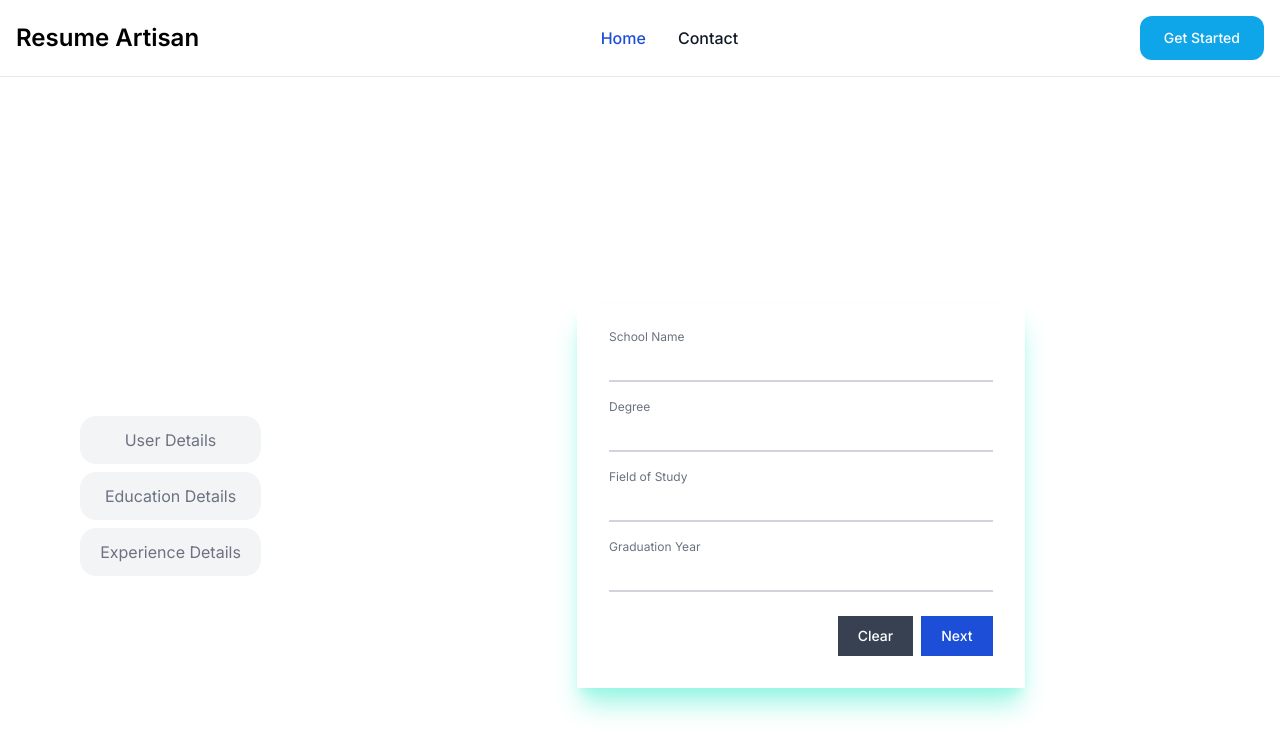
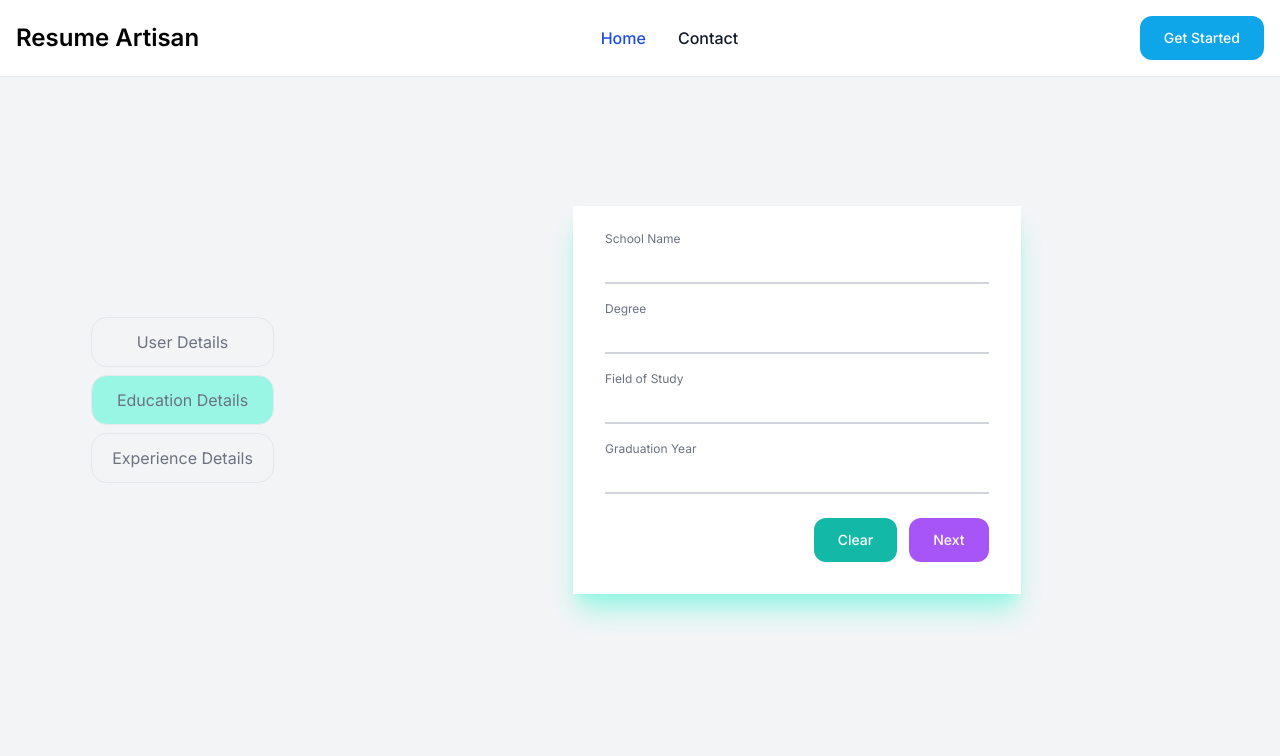
Before and after one commit to razzuSharma/resume-builder, a Next.js app: page /create-resume in a window 1280 px wide. Both pictures are taken after typing "Sample", "Sample", "name@example.com", "5551234" into the empty fields and a click on the button "Next". Shown: the top 756 px of the page. Built offline with nearby package versions, Linux system fonts and the light colour scheme.

Commit message:
feat:tabs are changed for good ui and customized borders

```diff
--- a/app/create-resume/page.tsx
+++ b/app/create-resume/page.tsx
@@ -32,8 +32,9 @@ const ResumePage = () => {
 
   // Common button styles
   const buttonStyles =
-    "py-3 px-5 items-center text-center gap-x-3 border-gray-200 whitespace-nowrap text-gray-500 hover:text-blue-600 focus:text-blue-600 focus:outline-none disabled:opacity-50 disabled:pointer-events-none transition-colors duration-300 ease-in-out hover:bg-gray-100 hover:border-gray-300 rounded-2xl";
-  const activeButtonStyles = "text-blue-500";
+    "py-3 px-5 items-center text-center gap-x-3 border border-gray-200 text-gray-500  focus:outline-none disabled:opacity-50 disabled:pointer-events-none transition-colors duration-300 ease-in-out rounded-2xl";
+  const activeButtonStyles = "bg-teal-200";
+  const hoverStyles = "hover:bg-teal-100 hover:border-teal-300";
 
   // Tab contents
   const tabContent: { [key: string]: JSX.Element } = {
@@ -43,7 +44,7 @@ const ResumePage = () => {
   };
 
   return (
-    <div className="container mx-auto mt-20 p-4">
+    <div className="container mx-auto bg-gray-100">
       <div className="flex">
         <div className="w-1/4 flex items-center justify-center">
           <nav className="flex flex-col space-y-2">
@@ -60,8 +61,8 @@ const ResumePage = () => {
                 }
                 type="button"
                 className={`${buttonStyles} ${
-                  activeTab === tab ? activeButtonStyles : ""
-                } rounded-2xl bg-gray-100 hover:bg-gray-200`}
+                  activeTab === tab ? activeButtonStyles : hoverStyles
+                }`}
                 aria-selected={activeTab === tab ? "true" : "false"}
               >
                 {tab.replace(/([a-z])([A-Z])/g, "$1 $2")}
--- a/app/pages/EducationDetails.tsx
+++ b/app/pages/EducationDetails.tsx
@@ -2,6 +2,7 @@
 "use client";
 import React from "react";
 import { Formik, Form, Field } from "formik";
+import ButtonStylings from "../components/Button";
 
 interface MyFormValues {
   schoolName: string;
@@ -36,7 +37,9 @@ const InputField: React.FC<{
   </div>
 );
 
-export const EducationDetails: React.FC<EducationDetailsProps> = ({ onNext }) => {
+export const EducationDetails: React.FC<EducationDetailsProps> = ({
+  onNext,
+}) => {
   const initialValues: MyFormValues = {
     schoolName: "",
     degree: "",
@@ -62,22 +65,19 @@ export const EducationDetails: React.FC<EducationDetailsProps> = ({ onNext }) =>
               <InputField label="Degree" name="degree" />
               <InputField label="Field of Study" name="fieldOfStudy" />
               <InputField label="Graduation Year" name="graduationYear" />
-              <div className="flex justify-end mt-6">
-                <button
-                  type="button"
+              <div className="flex justify-end mt-6 gap-3">
+                <ButtonStylings
+                  variant="teal"
                   onClick={() => {
                     handleReset();
                   }}
-                  className="text-white bg-gray-700 hover:bg-gray-800 focus:ring-4 focus:outline-none focus:ring-gray-300 font-medium rounded-lg text-sm px-5 py-2.5 mr-2"
                 >
                   Clear
-                </button>
-                <button
-                  type="submit"
-                  className="text-white bg-blue-700 hover:bg-blue-800 focus:ring-4 focus:outline-none focus:ring-blue-300 font-medium rounded-lg text-sm px-5 py-2.5"
-                >
+                </ButtonStylings>
+
+                <ButtonStylings variant="purple" onClick={() => {}}>
                   Next
-                </button>
+                </ButtonStylings>
               </div>
             </Form>
           )}
--- a/app/pages/ExperienceDetails.tsx
+++ b/app/pages/ExperienceDetails.tsx
@@ -3,6 +3,7 @@
 import React from "react";
 import { Formik, Form, FieldArray, Field } from "formik";
 import { FiPlus } from "react-icons/fi";
+import ButtonStylings from "../components/Button";
 
 interface Experience {
   companyName: string;
@@ -42,7 +43,9 @@ const InputField: React.FC<{
   </div>
 );
 
-export const ExperienceDetails: React.FC<ExperienceDetailsProps> = ({ onNext }) => {
+export const ExperienceDetails: React.FC<ExperienceDetailsProps> = ({
+  onNext,
+}) => {
   const initialValues: MyFormValues = {
     experiences: [
       {
@@ -133,28 +136,24 @@ export const ExperienceDetails: React.FC<ExperienceDetailsProps> = ({ onNext })
                       }
                       className="text-blue-700 hover:text-blue-800"
                     >
-                      <FiPlus className="inline-block w-4 h-4 mr-1" />{" "}
-                      Add More
+                      <FiPlus className="inline-block w-4 h-4 mr-1" /> Add More
                     </button>
                   </div>
                 )}
               />
-              <div className="flex justify-end mt-6">
-                <button
-                  type="button"
+              <div className="flex justify-end mt-6 gap-3">
+                <ButtonStylings
+                  variant="teal"
                   onClick={() => {
                     handleReset();
                   }}
-                  className="text-white bg-gray-700 hover:bg-gray-800 focus:ring-4 focus:outline-none focus:ring-gray-300 font-medium rounded-lg text-sm px-5 py-2.5 mr-2"
                 >
                   Clear
-                </button>
-                <button
-                  type="submit"
-                  className="text-white bg-blue-700 hover:bg-blue-800 focus:ring-4 focus:outline-none focus:ring-blue-300 font-medium rounded-lg text-sm px-5 py-2.5"
-                >
+                </ButtonStylings>
+
+                <ButtonStylings variant="purple" onClick={() => {}}>
                   Next
-                </button>
+                </ButtonStylings>
               </div>
             </Form>
           )}
--- a/app/pages/UserDetails.tsx
+++ b/app/pages/UserDetails.tsx
@@ -6,7 +6,6 @@ import ButtonStylings from "../components/Button";
 interface UserDetailsProps {
   onNext: () => void;
 }
-
 interface MyFormValues {
   firstName: string;
   lastName: string;
@@ -62,7 +61,7 @@ const UserDetails: React.FC<UserDetailsProps> = ({ onNext }) => {
               <InputField label="Last Name" name="lastName" />
               <InputField label="Email Address" name="email" type="email" />
               <InputField label="Phone Number" name="phone" type="tel" />
-              <div className="flex justify-end mt-6 gap-4">
+              <div className="flex justify-end mt-6 gap-3">
                 <ButtonStylings
                   variant="teal"
                   onClick={() => {
```
